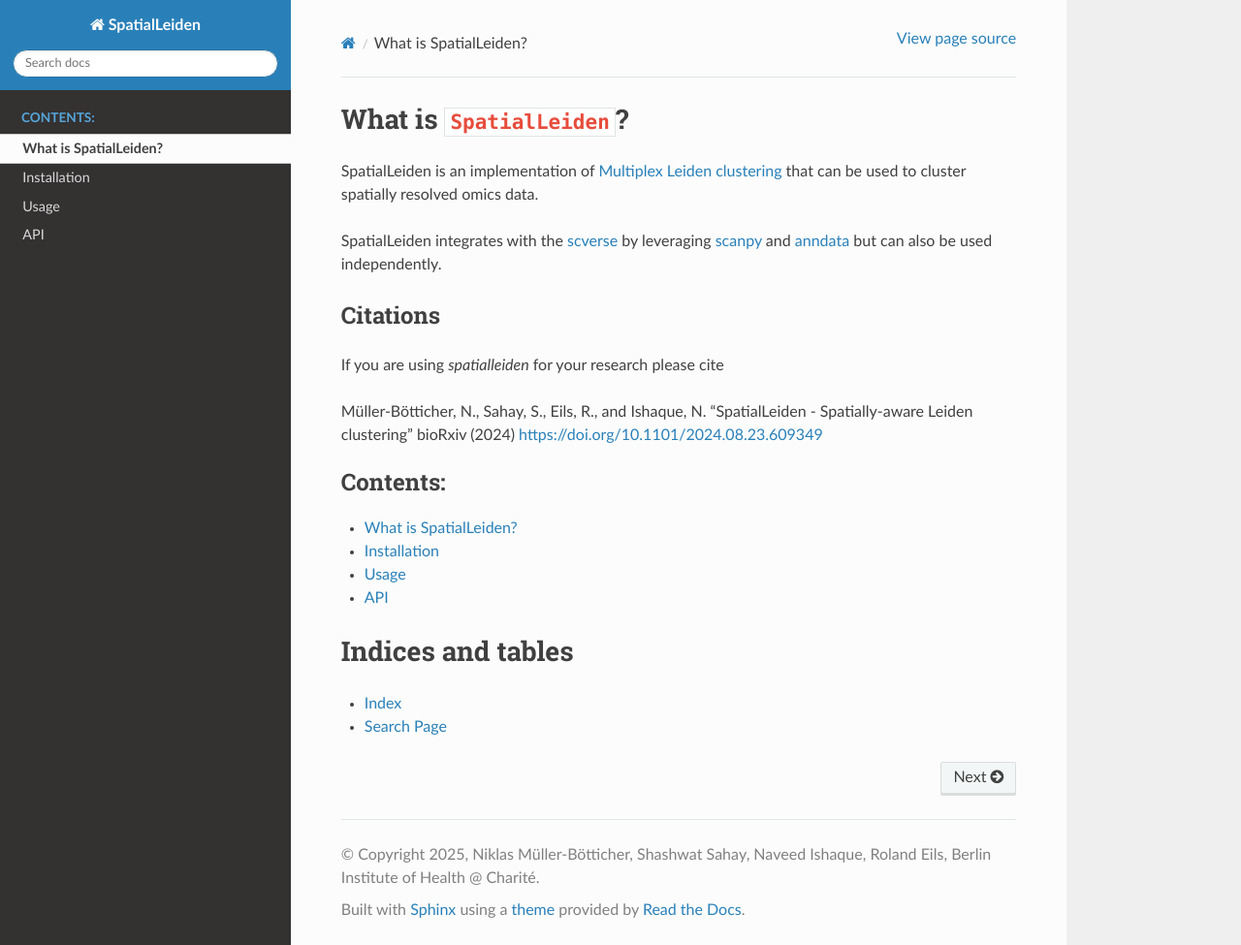
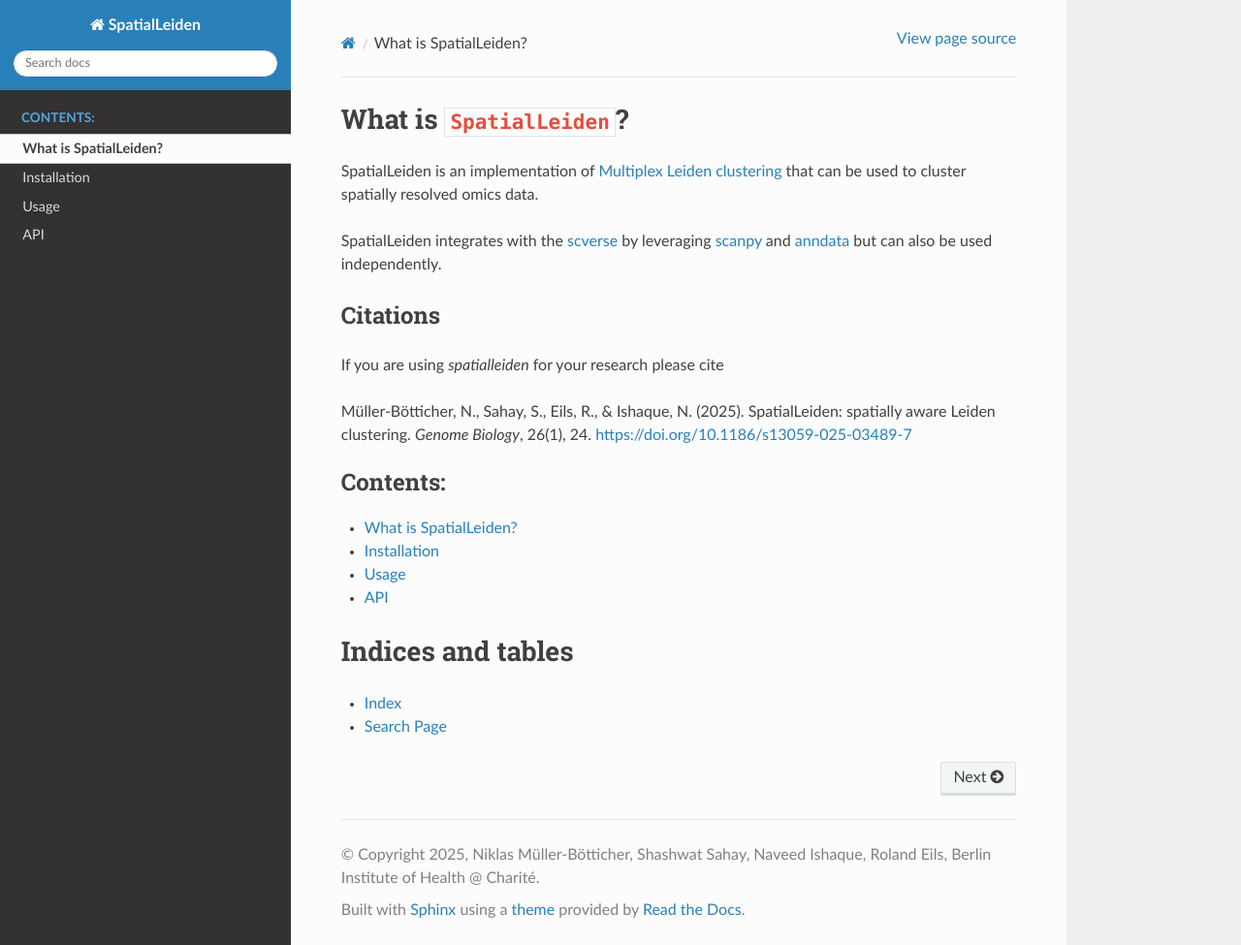
Before and after one commit to HiDiHlabs/SpatialLeiden, a Sphinx documentation site: the page built from docs/source/index.rst, in a window 1280 px wide and 975 px high. Shown: the whole window at 97% size. Built offline with Sphinx 7.4.7 and the Read the Docs theme 3.1.0, drawn with Linux system fonts in a browser that asks for light colours.

Commit message:
update citation

```diff
--- a/docs/source/index.rst
+++ b/docs/source/index.rst
@@ -14,9 +14,9 @@
 
 If you are using `spatialleiden` for your research please cite
 
-Müller-Bötticher, N., Sahay, S., Eils, R., and Ishaque, N.
-"SpatialLeiden - Spatially-aware Leiden clustering"
-bioRxiv (2024) https://doi.org/10.1101/2024.08.23.609349
+Müller-Bötticher, N., Sahay, S., Eils, R., & Ishaque, N. (2025).
+SpatialLeiden: spatially aware Leiden clustering.
+*Genome Biology*, 26(1), 24. https://doi.org/10.1186/s13059-025-03489-7
 
 
 .. toctree::
```
Also changed, not shown: README.md (+14 -9 lines), 1 other file.
